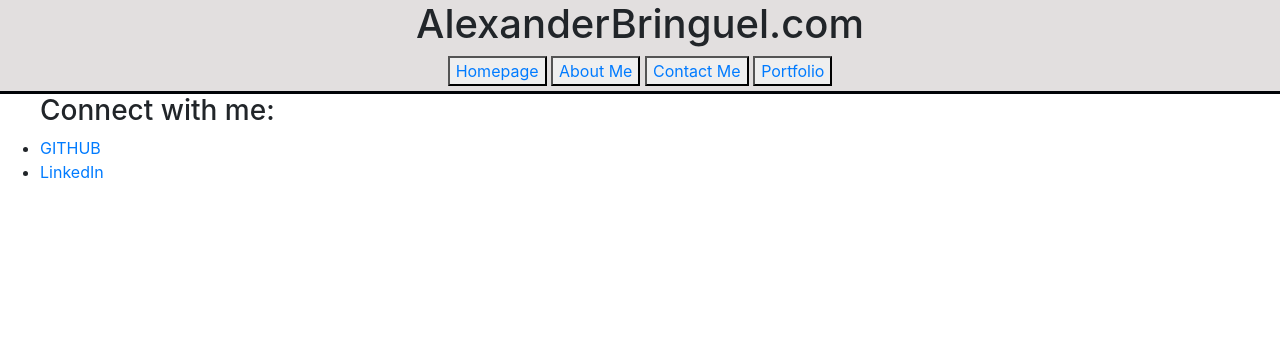
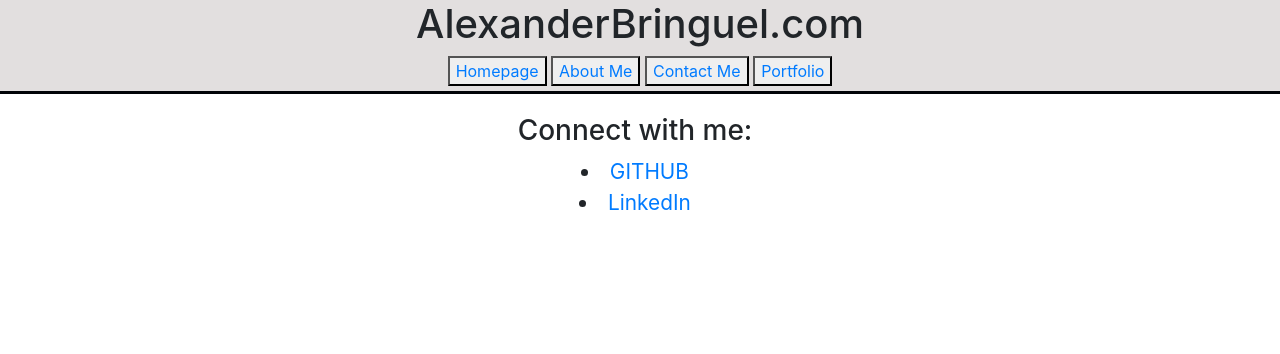
Before and after one commit to Avb2/MyWebsite, a Flask app: page /portfolio/ in a window 1280 px wide. Shown: the top 354 px of the page. Run offline with Flask 2, Linux system fonts and the light colour scheme.

Commit message:
Update portfolioStylesheet.css

```diff
--- a/static/stylesheets/portfolioStylesheet.css
+++ b/static/stylesheets/portfolioStylesheet.css
@@ -3,6 +3,8 @@
     background-color: #e2dfdf;
     padding-bottom: 5px;}
 
-.portfolio-body {text-align: center;
-    list-style-position: inside;
-    font-size: 120%;}
+#portfolio-body {padding-top: 20px;
+    text-align: center;
+    list-style-position: inside;}
+
+#list-socials {font-size: 130%; padding-right: 50px;}
```
